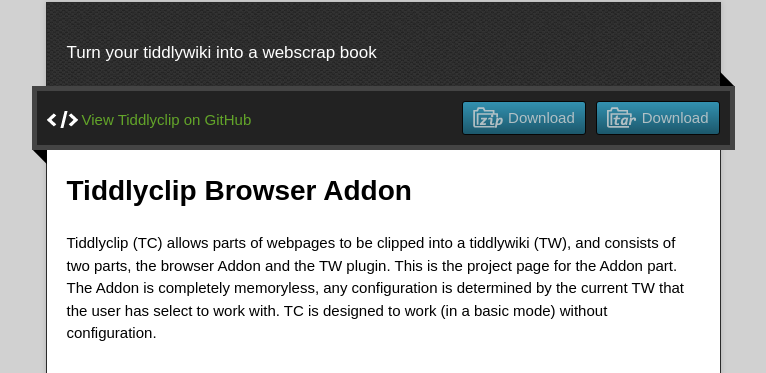
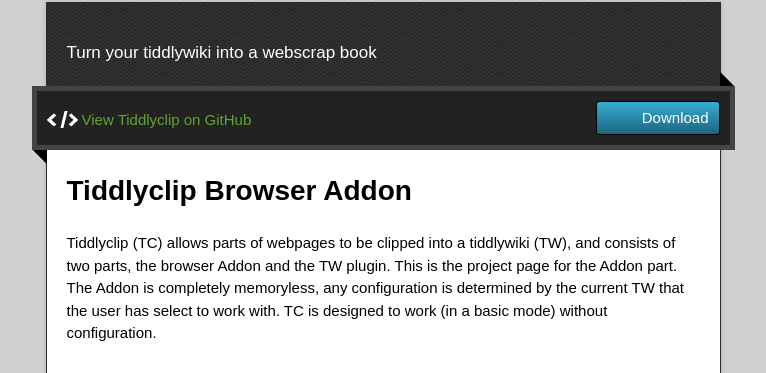
Before and after one commit to buggyj/tiddlyclip, a plain HTML site: page index.html in a window 1280 px wide. Shown: the part 128-501 px from the top of the page, without its empty margins (257-1023 px from the left). Drawn offline with nearby package versions, Linux system fonts and the light colour scheme.

Commit message:
Update index.html

```diff
--- a/index.html
+++ b/index.html
@@ -29,8 +29,7 @@
       <div id="main" role="main">
         <div class="download-bar">
         <div class="inner">
-          <a href="https://github.com/buggyj/tiddlyclip/tarball/master" class="download-button tar"><span>Download</span></a>
-          <a href="https://github.com/buggyj/tiddlyclip/zipball/master" class="download-button zip"><span>Download</span></a>
+          <a href="https://github.com/buggyj/tiddlyClip/raw/master/tiddlyclip.xpi" class="download-button"><span>Download</span></a>
           <a href="https://github.com/buggyj/tiddlyclip" class="code">View Tiddlyclip on GitHub</a>
         </div>
         <span class="blc"></span><span class="trc"></span>
```
